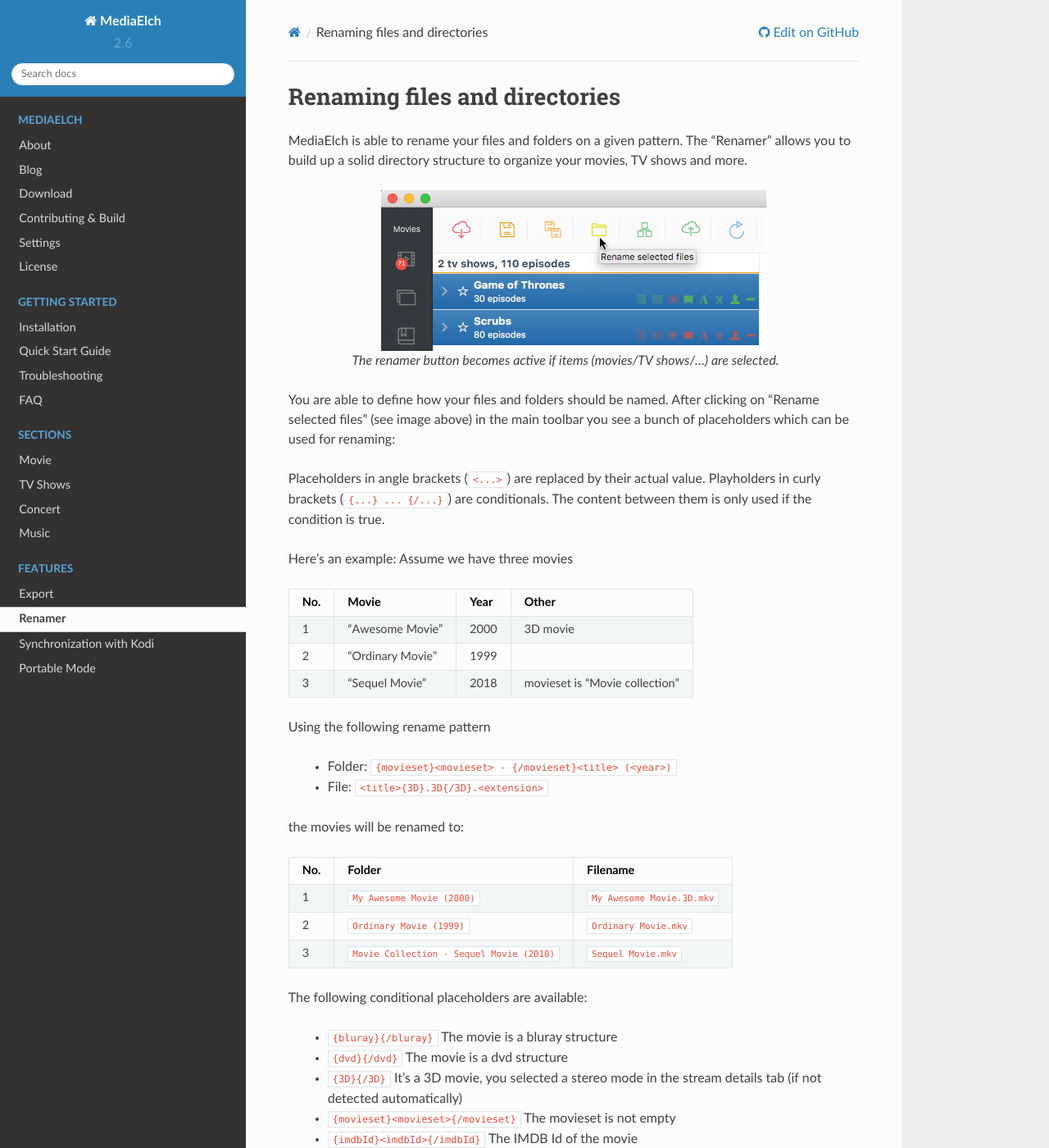
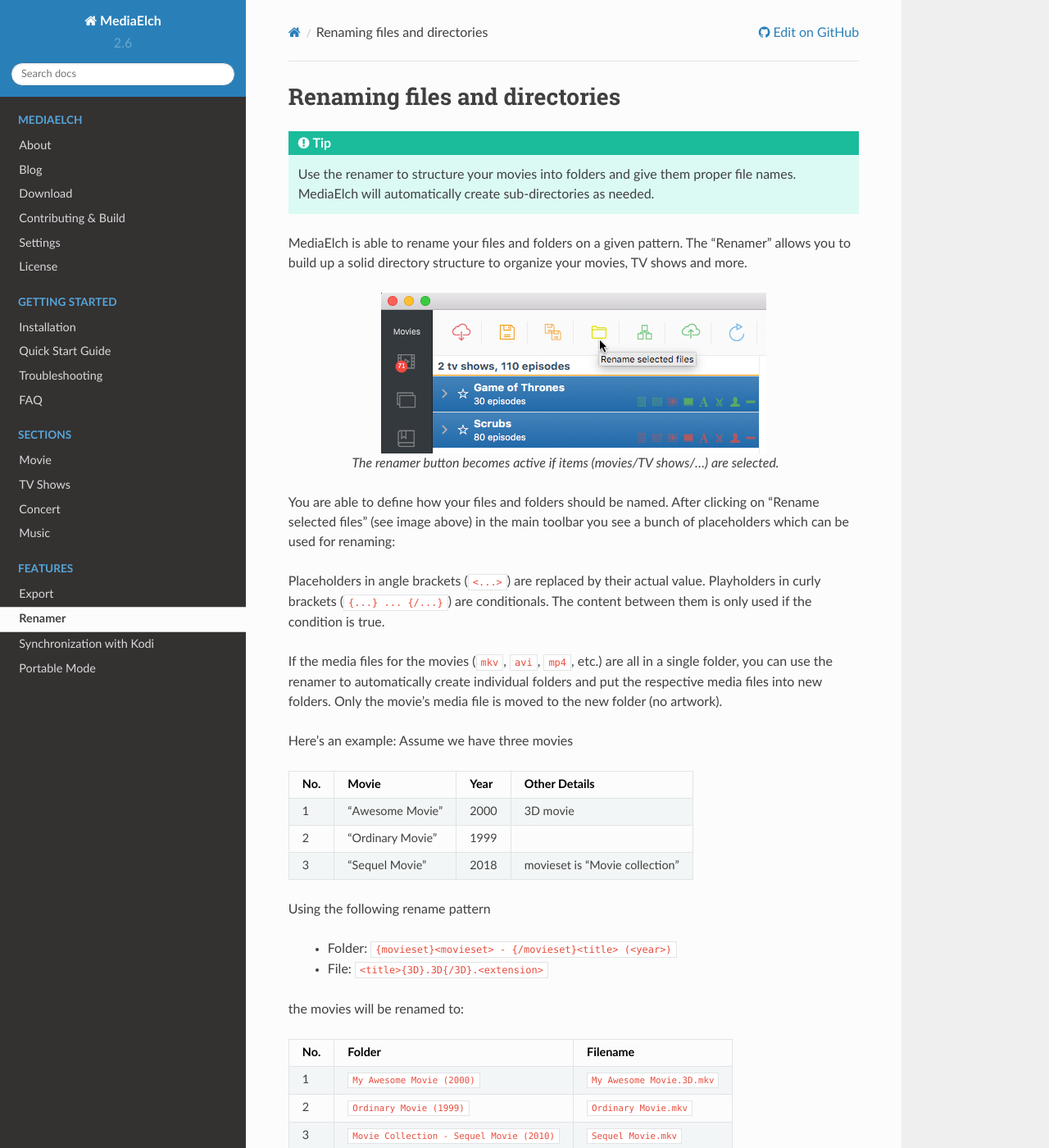
Before and after one commit to mediaelch/mediaelch-doc, a Sphinx documentation site: the page built from docs/source/renaming.rst, in a window 1280 px wide and 1400 px high. Shown: the whole window at 82% size. Built offline with Sphinx 7.4.7 and the Read the Docs theme 2.0.0, drawn with Linux system fonts in a browser that asks for light colours; pages that are not in the unit, such as notebooks, are missing from menus.

Commit message:
[Renamer] Add section about single-folder movie structures

```diff
--- a/docs/source/renaming.rst
+++ b/docs/source/renaming.rst
@@ -1,6 +1,11 @@
 ==============================
 Renaming files and directories
 ==============================
+
+.. tip::
+
+    Use the renamer to structure your movies into folders and give them proper file names.
+    MediaElch will automatically create sub-directories as needed.
 
 MediaElch is able to rename your files and folders on a given pattern.
 The "Renamer" allows you to build up a solid directory structure to
@@ -21,10 +26,15 @@
 value. Playholders in curly brackets (``{...} ... {/...}``) are conditionals.
 The content between them is only used if the condition is true.
 
+If the media files for the movies (``mkv``, ``avi``, ``mp4``, etc.) are all
+in a single folder, you can use the renamer to automatically create individual
+folders and put the respective media files into new folders.
+Only the movie's media file is moved to the new folder (no artwork).
+
 Here's an example: Assume we have three movies
 
 +-----+------------------+------+--------------------------------+
-| No. | Movie            | Year | Other                          |
+| No. | Movie            | Year | Other Details                  |
 +=====+==================+======+================================+
 |  1  | "Awesome Movie"  | 2000 | 3D movie                       |
 +-----+------------------+------+--------------------------------+
```
